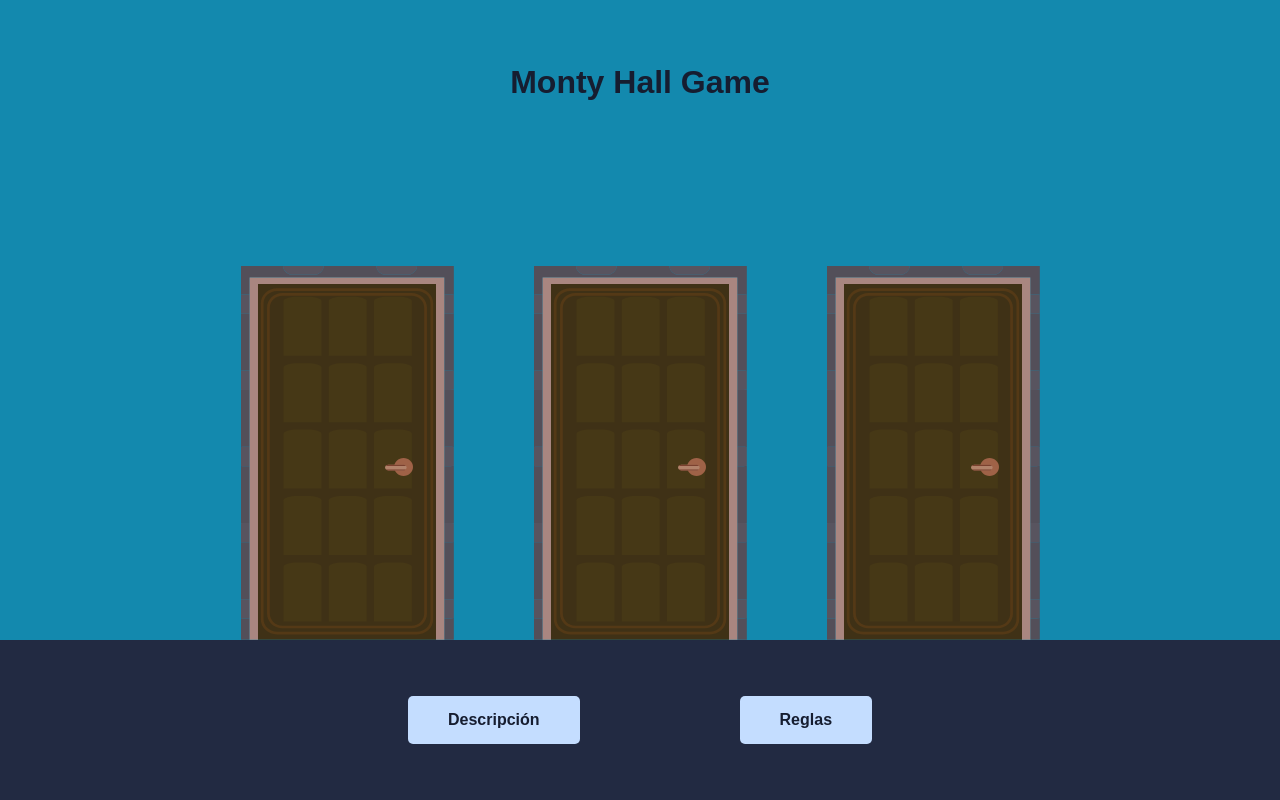
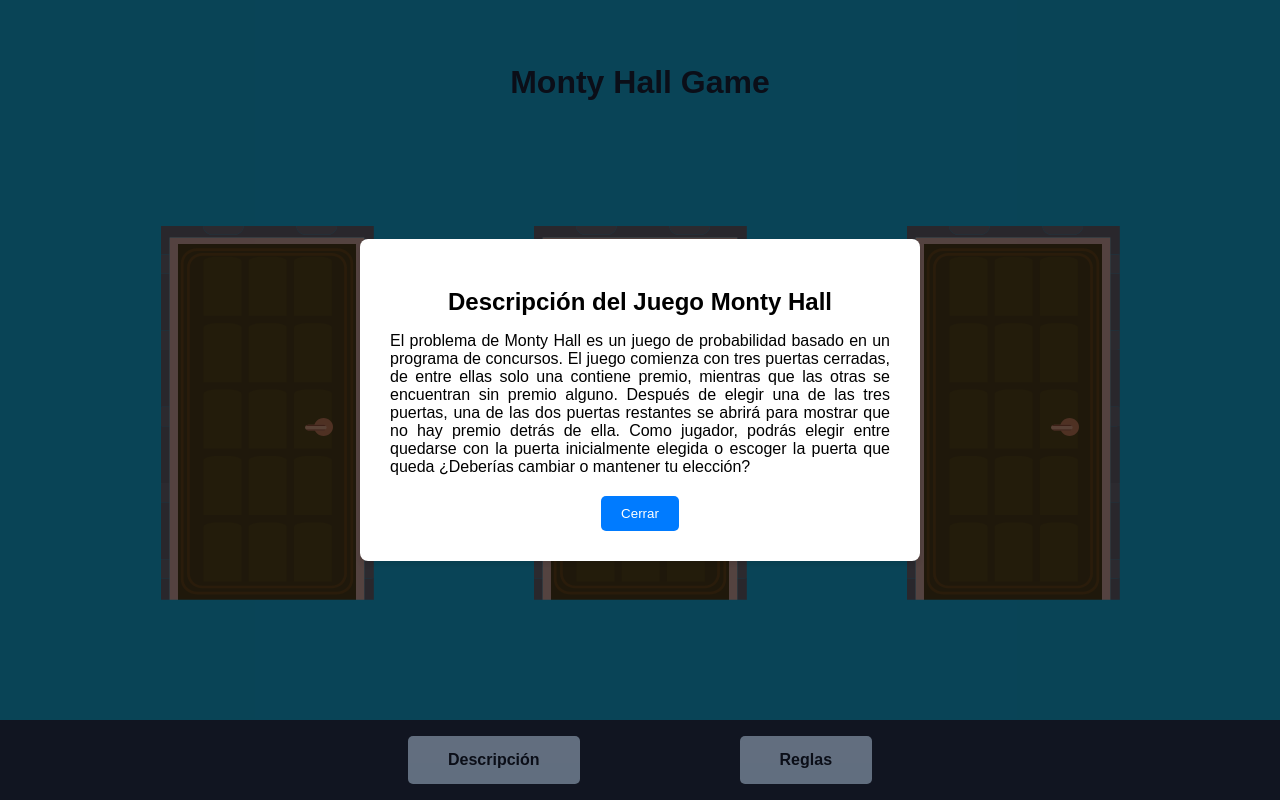
Before and after one commit to DiegoPacheco02/monty-hall-simulator, a React (Create React App) app: page / in a window 1280 px wide. Both pictures are taken after a click on the button "Descripción". Built offline with nearby package versions, Linux system fonts and the light colour scheme.

Commit message:
Adding modals

```diff
--- a/src/Components/DoorsStyled/Door.css
+++ b/src/Components/DoorsStyled/Door.css
@@ -5,8 +5,9 @@ body {
 .doors-container {
   display: flex;
   justify-content: center;
-  align-items: end;
-  gap: 5rem;
+  align-items:self-end;
+  gap: 10rem;
+  margin-bottom: 40px;
 }
 
 .door-container {
--- a/src/Components/Footer/Footer.css
+++ b/src/Components/Footer/Footer.css
@@ -1,10 +1,15 @@
 .footer {
-    height: 20vh;
+    position: fixed;
+    bottom: 0;
+    left: 0;
+    width: 100%;
+    height: 5rem;
     background: #222A42;
     display: flex;
     justify-content: center;
     align-items: center;
     gap: 10rem;
+    z-index: 10;
 }
 
 .footer-button {
@@ -26,3 +31,48 @@
 .footer-button:active {
     background: #8bb3ff;
 }
+
+.dialog-box {
+    position: fixed;
+    top: 0;
+    left: 0;
+    width: 100vw;
+    height: 100vh;
+    background: rgba(0, 0, 0, 0.5);
+    display: flex;
+    align-items: center;
+    justify-content: center;
+    z-index: 1000;
+  }
+
+  .dialog-content {
+    background: #fff;
+    padding: 30px;
+    border-radius: 8px;
+    max-width: 500px;
+    width: 90%;
+    text-align: center;
+    box-shadow: 0 4px 6px rgba(0, 0, 0, 0.1);
+  }
+
+  .dialog-content h2 {
+    margin-bottom: 10px;
+  }
+
+  .dialog-content p {
+    margin-bottom: 20px;
+    text-align: justify;
+  }
+
+  .dialog-content button {
+    background: #007bff;
+    color: white;
+    border: none;
+    padding: 10px 20px;
+    border-radius: 5px;
+    cursor: pointer;
+  }
+
+  .dialog-content button:hover {
+    background: #0056b3;
+  }
--- a/src/Components/Footer/Footer.jsx
+++ b/src/Components/Footer/Footer.jsx
@@ -1,11 +1,38 @@
-import React from "react";
+import React, { useState } from "react";
 import "./Footer.css";
 
 const Footer = () => {
+  const [showDescription, setShowDescription] = useState(false);
+
+  const toggleDescription = () => {
+    setShowDescription(!showDescription);
+  };
+
   return (
     <footer className="footer">
-      <button className="footer-button">Descripción</button>
+      <button className="footer-button" onClick={toggleDescription}>
+        Descripción
+      </button>
       <button className="footer-button">Reglas</button>
+
+      {showDescription && (
+        <div className="dialog-box">
+          <div className="dialog-content">
+            <h2>Descripción del Juego Monty Hall</h2>
+            <p>
+              El problema de Monty Hall es un juego de probabilidad basado en un
+              programa de concursos. El juego comienza con tres puertas cerradas,
+              de entre ellas solo una contiene premio, mientras que las otras se
+              encuentran sin premio alguno. Después de elegir una de las tres
+              puertas, una de las dos puertas restantes se abrirá para mostrar
+              que no hay premio detrás de ella. Como jugador, podrás elegir entre
+              quedarse con la puerta inicialmente elegida o escoger la puerta que
+              queda ¿Deberías cambiar o mantener tu elección?
+            </p>
+            <button onClick={toggleDescription}>Cerrar</button>
+          </div>
+        </div>
+      )}
     </footer>
   );
 };
--- /dev/null
+++ b/src/Components/GameControls/GameControls.css
@@ -0,0 +1,28 @@
+.modal {
+  position: fixed;
+  top: 0;
+  left: 0;
+  width: 100%;
+  height: 100%;
+  background: rgba(0, 0, 0, 0.5);
+  display: flex;
+  align-items: center;
+  justify-content: center;
+  z-index: 1000;
+}
+
+.modal-content {
+  background: white;
+  padding: 20px;
+  border-radius: 8px;
+  text-align: center;
+  box-shadow: 0 4px 8px rgba(0, 0, 0, 0.2);
+}
+
+.modal-content button {
+  margin: 10px;
+  padding: 10px 20px;
+  border: none;
+  border-radius: 4px;
+  cursor: pointer;
+}
--- a/src/Components/GameControls/GameControls.jsx
+++ b/src/Components/GameControls/GameControls.jsx
@@ -1,11 +1,41 @@
-import React from 'react';
+import React, { useState } from "react";
 
-const GameControls = ({ onChangeDecision, onKeepDecision, onReset }) => {
+
+
+const GameControls = ({ onKeepDecision, onChangeDecision, onReset }) => {
+  const [promptOpen, setPromptOpen] = useState(false);
+
+  const handleOpenPrompt = () => setPromptOpen(true);
+  const handleClosePrompt = () => setPromptOpen(false);
+
+  const handleKeepDecision = () => {
+    onKeepDecision(); // Llama a la función pasada como prop para mantener.
+    handleClosePrompt(); // Cierra el modal.
+  };
+
+  const handleChangeDecision = () => {
+    onChangeDecision(); // Llama a la función pasada como prop para cambiar.
+    handleClosePrompt(); // Cierra el modal.
+  };
+
   return (
-    <div className="controls">
-      <button onClick={onChangeDecision}>Switch Door</button>
-      <button onClick={onKeepDecision}>Keep Door</button>
-      <button onClick={onReset}>Reset Game</button>
+    <div>
+      <div className="controls">
+      <div className="next-choice">
+        <button onClick={handleOpenPrompt}>Siguiente Movimiento</button>
+        </div>
+
+        {promptOpen && (
+          <div className="modal">
+            <div className="modal-content">
+              <p>¿Desea cambiar de puerta?</p>
+              <button onClick={handleKeepDecision}>Mantener</button>
+              <button onClick={handleChangeDecision}>Cambiar</button>
+            </div>
+          </div>
+        )}
+        <button onClick={onReset}>Reiniciar Juego</button>
+      </div>
     </div>
   );
 };
--- a/src/GameLogic/useGameState.jsx
+++ b/src/GameLogic/useGameState.jsx
@@ -21,11 +21,18 @@ export const useGameState = () => {
     }
   };
 
-  const makeFinalDecision = (door) => {
-    // Permitir que el jugador tome su decisión final.
+  const makeFinalDecision = (action) => {
+    // Determina la decisión del jugador: "mantener" o "cambiar".
     if (selectedDoor !== null) {
-      setFinalSelection(door);
-      setIsGameComplete(true);
+      if (action === "mantener") {
+        setFinalSelection(selectedDoor); // Mantiene la puerta inicial.
+      } else if (action === "cambiar") {
+        const remainingDoor = [0, 1, 2].find(
+          (door) => door !== selectedDoor && door !== revealedDoor
+        );
+        setFinalSelection(remainingDoor); // Cambia a la otra puerta.
+      }
+      setIsGameComplete(true); // Finaliza el juego.
     }
   };
 
@@ -45,7 +52,7 @@ export const useGameState = () => {
     finalSelection,
     isGameComplete,
     selectDoor,
-    makeFinalDecision,
+    makeFinalDecision, // Ahora expone la nueva función para manejar decisiones.
     resetGame,
   };
 };
--- /dev/null
+++ b/src/Views/GameView.css
@@ -0,0 +1,59 @@
+.modal {
+  position: fixed;
+  top: 50%;
+  left: 50%;
+  transform: translate(-50%, -50%);
+  z-index: 1000;
+  background-color: #fff; /* Fondo del cuadro */
+  border: 2px solid #ccc; /* Borde del cuadro */
+  border-radius: 10px;
+  box-shadow: 0 4px 8px rgba(0, 0, 0, 0.2); /* Sombra para darle profundidad */
+  padding: 20px;
+  max-width: 400px;
+  width: 90%;
+}
+
+.modal-content p {
+  font-size: 1.2rem; /* Tamaño del texto */
+  margin-bottom: 20px;
+  color: #333; /* Color del texto */
+  text-align: center;
+}
+
+.modal-content button {
+  margin: 10px;
+  padding: 10px 20px;
+  font-size: 1rem;
+  border: none;
+  border-radius: 5px;
+  cursor: pointer;
+  transition: background-color 0.3s;
+}
+
+.modal-content button:first-of-type {
+  background-color: #4caf50; /* Verde para "Mantener" */
+  color: white;
+}
+
+.modal-content button:first-of-type:hover {
+  background-color: #45a049;
+}
+
+.modal-content button:last-of-type {
+  background-color: #f44336; /* Rojo para "Cambiar" */
+  color: white;
+}
+
+.modal-content button:last-of-type:hover {
+  background-color: #e41f20;
+}
+
+.modal-overlay {
+  position: fixed;
+  top: 0;
+  left: 0;
+  width: 100%;
+  height: 100%;
+  background: rgba(0, 0, 0, 0.5); /* Fondo oscuro tras el modal */
+  z-index: 999;
+}
--- a/src/Views/GameView.jsx
+++ b/src/Views/GameView.jsx
@@ -1,7 +1,8 @@
-import React from "react";
+import React, { useState } from "react";
 import { useGameState } from "../GameLogic/useGameState";
-import Door from "../Components/Doors/Door";
 import DoorStyled from "../Components/DoorsStyled/Door";
+import GameControls from "../Components/GameControls/GameControls";
+import "./GameView.css";
 
 const GameView = () => {
   const {
@@ -15,13 +16,35 @@ const GameView = () => {
     resetGame,
   } = useGameState();
 
+  const [isModalOpen, setIsModalOpen] = useState(false);
+
+  const handleOpenModal = () => setIsModalOpen(true);
+  const handleCloseModal = () => setIsModalOpen(false);
+
+  const handleKeepDecision = () => {
+    makeFinalDecision("mantener");
+    handleCloseModal();
+  };
+
+  const handleChangeDecision = () => {
+    makeFinalDecision("cambiar");
+    handleCloseModal();
+  };
+
   return (
     <div className="game-container">
       <h1 className="game-title">Monty Hall Game</h1>
 
       {isGameComplete && (
         <div>
-          <button className="reset-button" onClick={resetGame}>Play Again</button>
+          <h2 className="game-result">
+            {finalSelection === prizeDoor
+              ? "¡Ganaste! Elegiste la puerta correcta 🎉"
+              : "Perdiste, mejor suerte la próxima vez 😞"}
+          </h2>
+          <button className="reset-button" onClick={resetGame}>
+            Jugar de nuevo
+          </button>
         </div>
       )}
 
@@ -30,10 +53,8 @@ const GameView = () => {
           <DoorStyled
             key={doorNumber}
             doorNumber={doorNumber}
-            onClick={
-              selectedDoor !== null && !isGameComplete
-                ? makeFinalDecision
-                : selectDoor
+            onClick={() =>
+              selectedDoor === null ? selectDoor(doorNumber) : null
             }
             isSelected={selectedDoor === doorNumber}
             isFinal={isGameComplete && finalSelection === doorNumber}
@@ -45,6 +66,28 @@ const GameView = () => {
           />
         ))}
       </div>
+
+      {!isGameComplete && selectedDoor !== null && (
+        <GameControls
+          onOpenModal={handleOpenModal}
+          onKeepDecision={handleKeepDecision}
+          onChangeDecision={handleChangeDecision}
+          onReset={resetGame}
+        />
+      )}
+
+      {isModalOpen && (
+        <>
+          <div className="modal-overlay" onClick={handleCloseModal}></div>
+          <div className="modal">
+            <div className="modal-content">
+              <p>¿Desea cambiar de puerta?</p>
+              <button onClick={handleKeepDecision}>Mantener</button>
+              <button onClick={handleChangeDecision}>Cambiar</button>
+            </div>
+          </div>
+        </>
+      )}
     </div>
   );
 };
```
